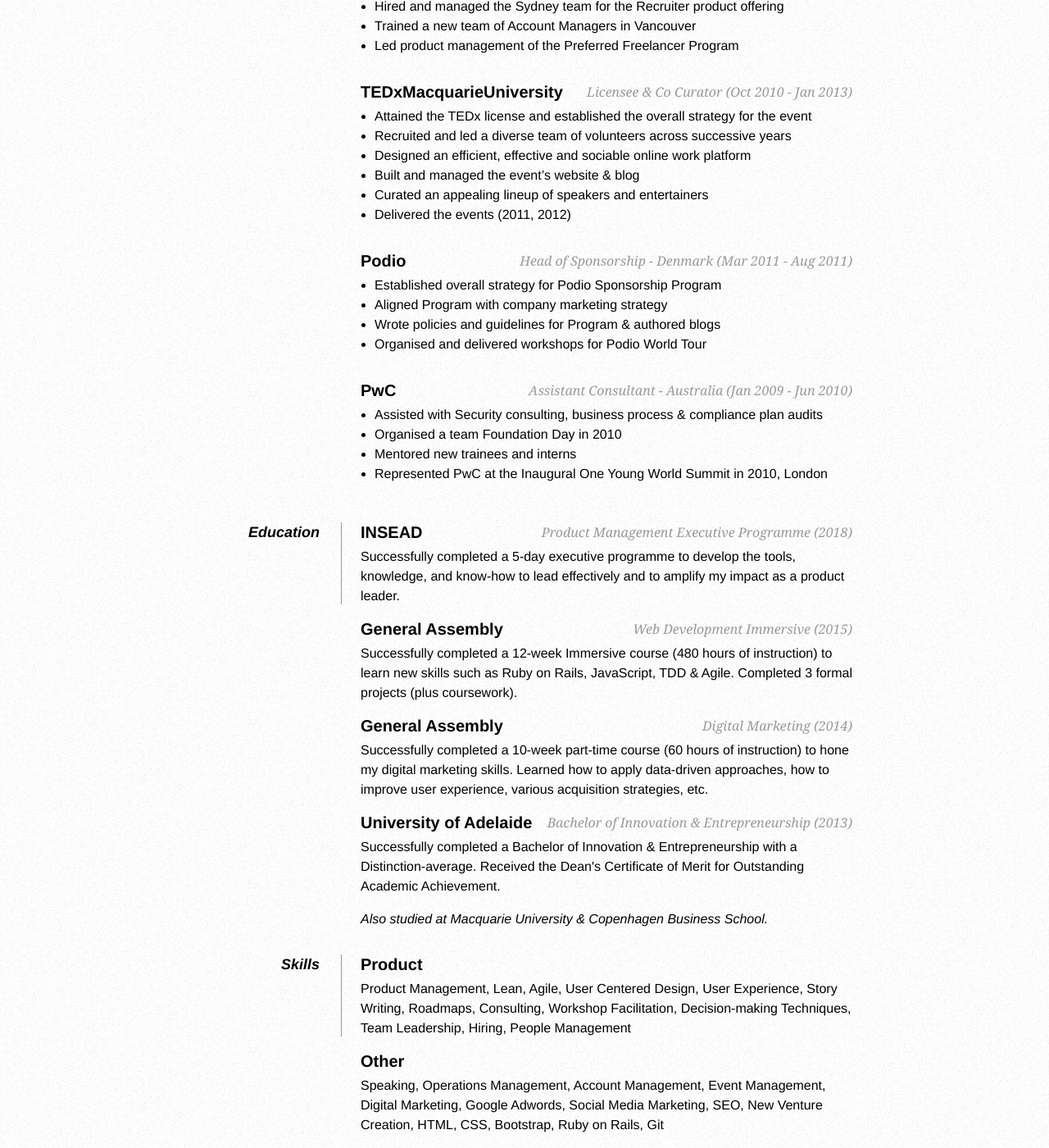
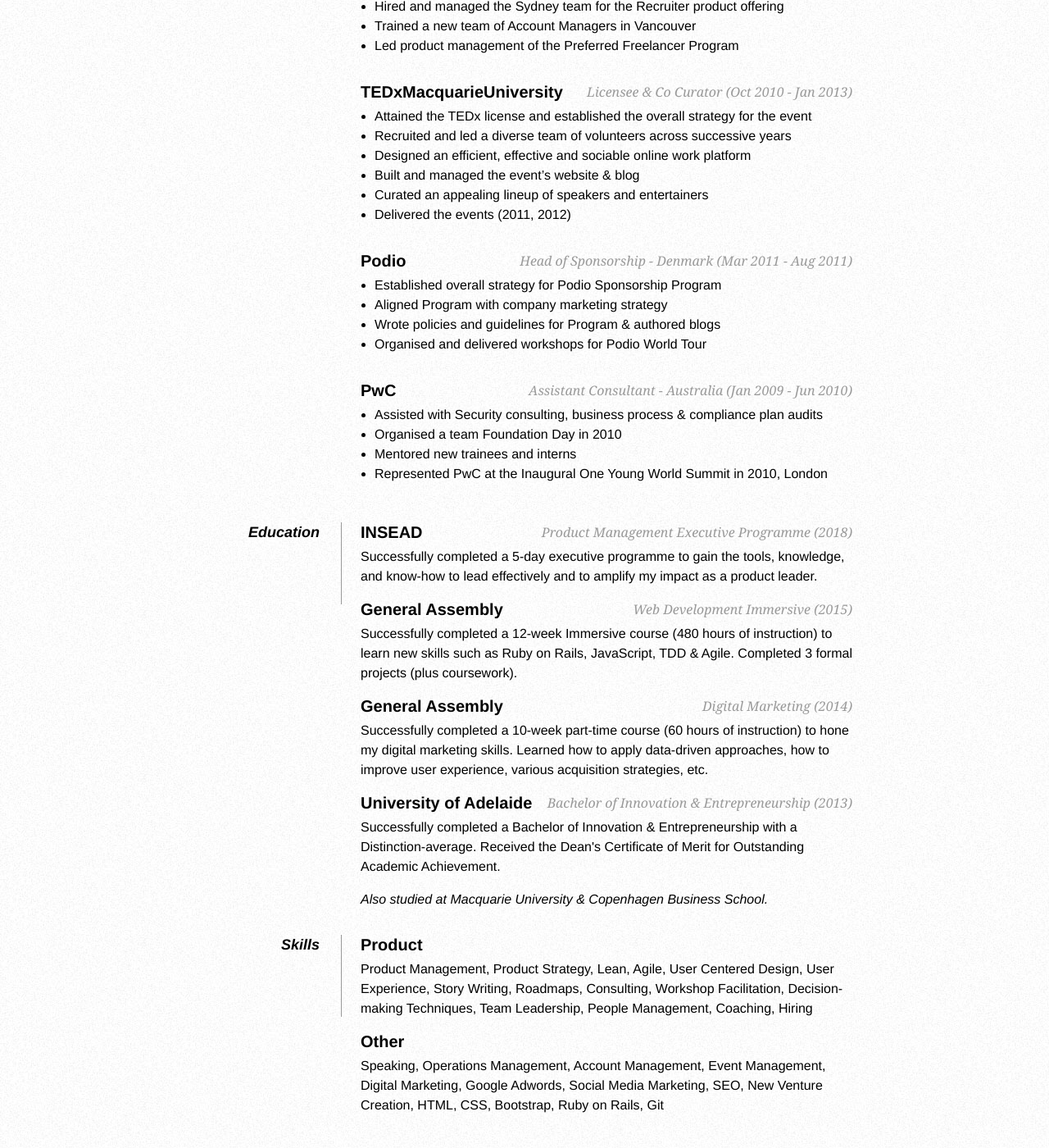
Before and after one commit to liamdarmody/liamdarmody.github.io, a Jekyll site: the page built from resume.html, in a window 1280 px wide and 1400 px high, scrolled down 892 px. Shown: the whole window at 82% size. Built offline with Jekyll 4.4.1, drawn with Linux system fonts in a browser that asks for light colours; Markdown is read by kramdown in place of the engine named in the settings; after the commit the page ends 2268 px from its top, so only the background shows below that.

Commit message:
Update resume.html

```diff
--- a/resume.html
+++ b/resume.html
@@ -105,7 +105,7 @@
     <dt>Education</dt>
     <dd>
       <h2>INSEAD <span>Product Management Executive Programme (2018)</span></h2>
-      <p>Successfully completed a 5-day executive programme to develop the tools, knowledge, and know-how to lead effectively and to amplify my impact as a product leader.</p>
+      <p>Successfully completed a 5-day executive programme to gain the tools, knowledge, and know-how to lead effectively and to amplify my impact as a product leader.</p>
     </dd>
     <dd>
       <h2>General Assembly <span>Web Development Immersive (2015)</span></h2>
@@ -126,7 +126,7 @@
     <dt>Skills</dt>
     <dd>
       <h2>Product</h2>
-      <p>Product Management, Lean, Agile, User Centered Design, User Experience, Story Writing, Roadmaps, Consulting, Workshop Facilitation, Decision-making Techniques, Team Leadership, Hiring, People Management</p>
+      <p>Product Management, Product Strategy, Lean, Agile, User Centered Design, User Experience, Story Writing, Roadmaps, Consulting, Workshop Facilitation, Decision-making Techniques, Team Leadership, People Management, Coaching, Hiring</p>
       <h2>Other</h2>
       <p>Speaking, Operations Management, Account Management, Event Management, Digital Marketing, Google Adwords, Social Media Marketing, SEO, New Venture Creation, HTML, CSS, Bootstrap, Ruby on Rails, Git</p>
     </dd>
```
